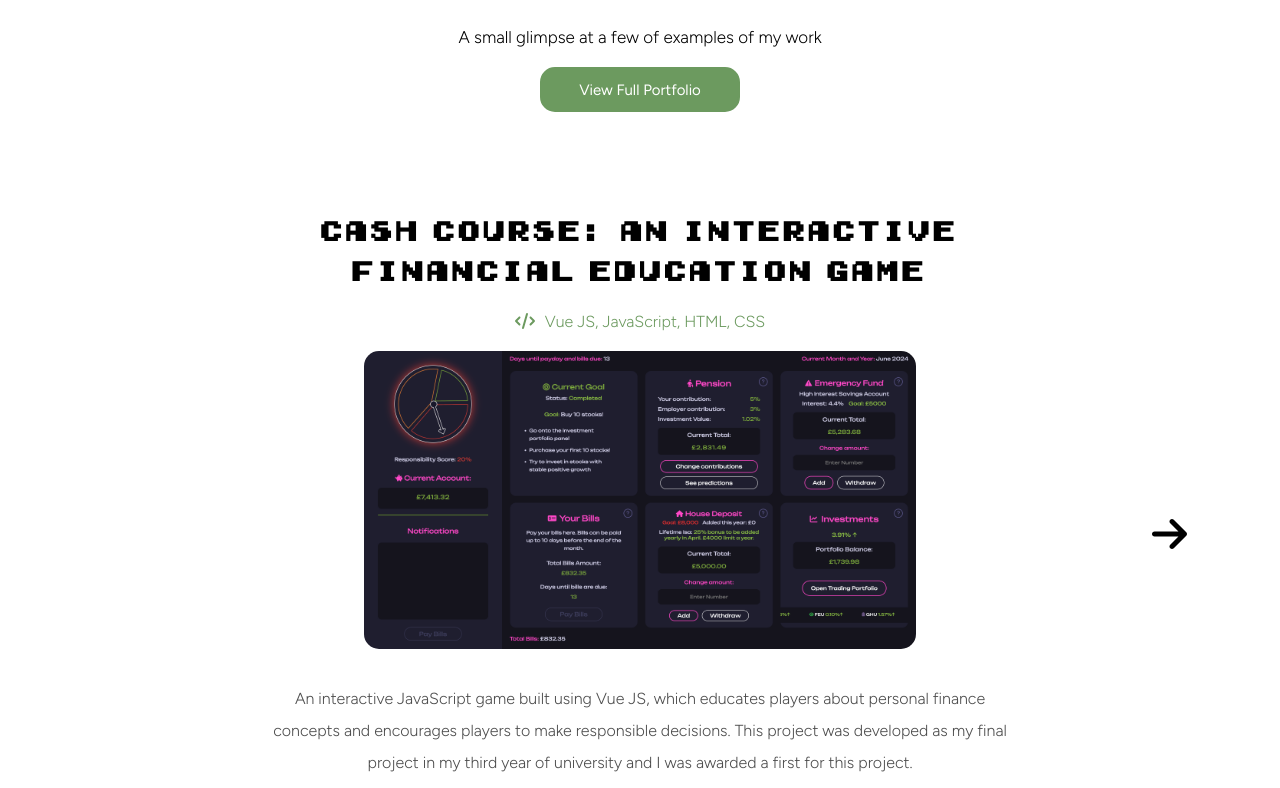
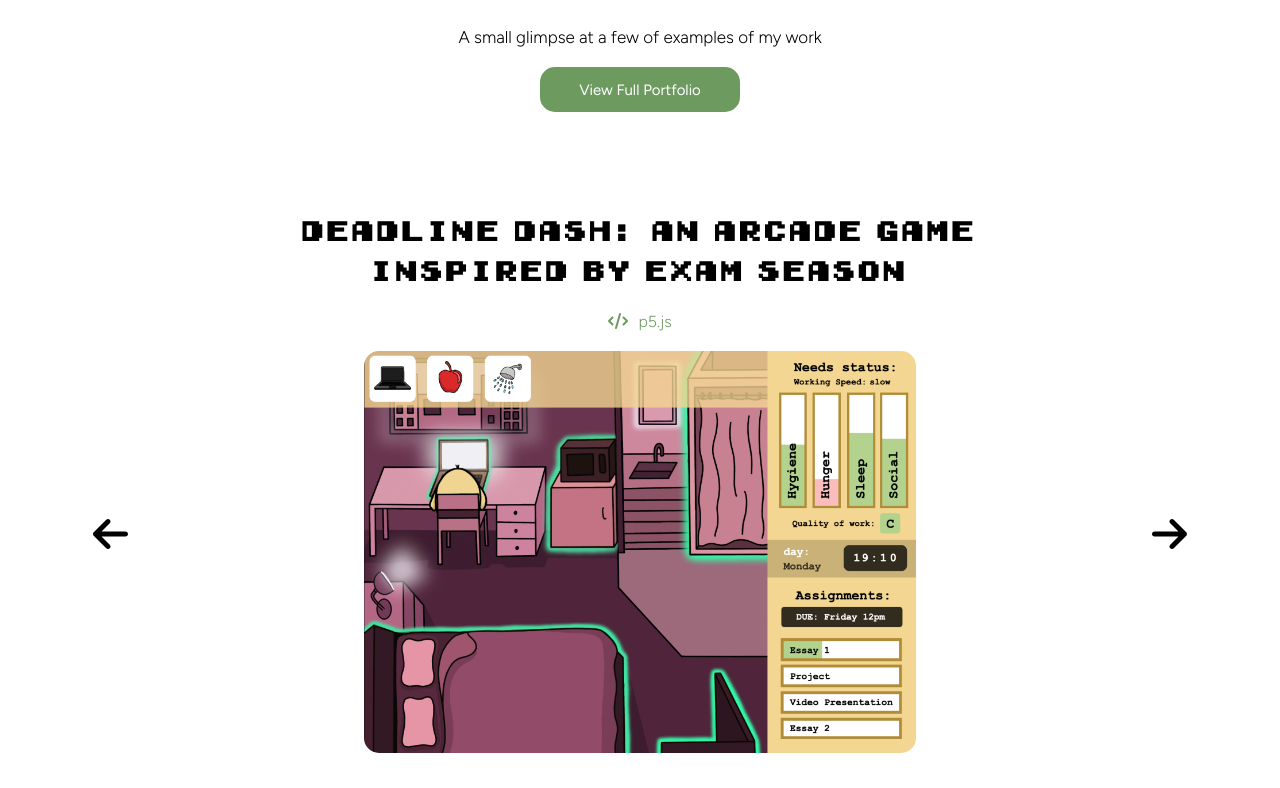
Before and after one commit to lucyscanlon/Portfolio2024, a Vue app: page / in a window 1280 px wide. Shown: the part 792-1580 px from the top of the page. Built offline with nearby package versions, Linux system fonts and the light colour scheme.

Commit message:
fixed bug with image slow load

```diff
--- a/src/components/PortfolioGlimpse.vue
+++ b/src/components/PortfolioGlimpse.vue
@@ -13,8 +13,8 @@
             <div class="portfolioreel-leftarrow-container">
                 <p @click="previousSlide()"><font-awesome-icon v-if="currentSlide !== 0" icon="fa-solid fa-arrow-left" /></p>
             </div>
-            <div v-if="currentSlide === 0" class="portfolioreel-whole-container">
-                <div class="portfolioreel-padding">
+            <div class="portfolioreel-whole-container">
+                <div v-if="currentSlide === 0" class="portfolioreel-padding">
                     <div class="portfolioreel-title-container">
                         <h2>Cash Course: An Interactive Financial Education Game</h2>
                     </div>
@@ -29,9 +29,7 @@
                         <a href="https://github.com/lucyscanlon/FinanceGame/tree/main" target="_blank"><button>View on Github</button></a>
                     </div>
                 </div>
-            </div>
-            <div v-if="currentSlide === 1" class="portfolioreel-whole-container">
-                <div class="portfolioreel-padding">
+                <div v-if="currentSlide === 1" class="portfolioreel-padding">
                     <div class="portfolioreel-title-container">
                         <h2>Deadline Dash: An Arcade Game Inspired By exam season</h2>
                     </div>
@@ -47,9 +45,7 @@
                         <a href="https://github.com/lucyscanlon/DeadlineDash" target="_blank"><button>View on Github</button></a>
                     </div>
                 </div>
-            </div>
-            <div v-if="currentSlide === 2" class="portfolioreel-whole-container">
-                <div class="portfolioreel-padding">
+                <div v-if="currentSlide === 2" class="portfolioreel-padding">
                     <div class="portfolioreel-title-container">
                         <h2>Picasso Face Filters</h2>
                     </div>
@@ -64,9 +60,7 @@
                         <a href="https://github.com/lucyscanlon/PicassoFaceFilters" target="_blank"><button>View on Github</button></a>
                     </div>
                 </div>
-            </div>
-            <div v-if="currentSlide === 3" class="portfolioreel-whole-container">
-                <div class="portfolioreel-padding">
+                <div v-if="currentSlide === 3" class="portfolioreel-padding">
                     <div class="portfolioreel-title-container">
                         <h2>Tadpole Tamagotchi</h2>
                     </div>
@@ -81,9 +75,7 @@
                         <a href="https://github.com/lucyscanlon/Frog-tamagatchi" target="_blank"><button>View on Github</button></a>
                     </div>
                 </div>
-            </div>
-            <div v-if="currentSlide === 4" class="portfolioreel-whole-container">
-                <div class="portfolioreel-padding">
+                <div v-if="currentSlide === 4" class="portfolioreel-padding">
                     <div class="portfolioreel-title-container">
                         <h2>Mars Rover Game</h2>
                     </div>
@@ -116,7 +108,7 @@
         LanguagesUsed,
     }, data() {
         return {
-            currentSlide: 0,
+            currentSlide: 1,
         }
     }, methods: {
         nextSlide() {
--- a/src/styles/style.css
+++ b/src/styles/style.css
@@ -335,6 +335,8 @@ html {
     overflow: auto;
     background-color: white;
     float: left;
+    min-height: 500px;
+
 }
 
 .portfolioreel-padding {
@@ -363,6 +365,8 @@ html {
     height: auto;
     padding-top: 20px;
     border-radius: 15px;
+    min-height: 400px;
+    background-color: white;
 }
 
 .portfolioreel-image-container img {
@@ -438,6 +442,7 @@ html {
 .portfolioreel-flex-container {
     width: 100%;
     overflow: auto;
+    min-height: 500px;
 
 }
 
```
